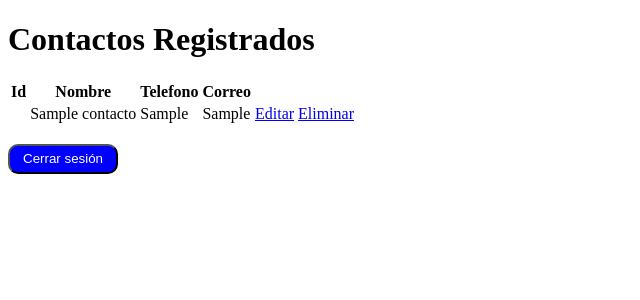
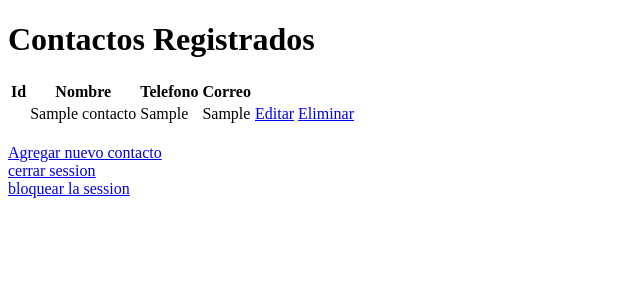
Before and after one commit to sauna05/contactos, a PHP site: page /formulario.php in a window 1280 px wide. Shown: the top 300 px of the page, without its empty margins (0-640 px from the left). Run offline with PHP 8.4, Linux system fonts and the light colour scheme; the visitor is signed in with stand-in values (Sample User, id 1); tables that the repository leaves empty hold one stand-in row (values such as "Sample post"); data that the repository does not hold is empty.

Commit message:
se agrego modifiocacion

```diff
--- a/proyecto/editar.php
+++ b/proyecto/editar.php
@@ -16,7 +16,7 @@ if(isset($_GET['ind'])) {
     $ind = $_GET['ind'];
 } else {
     // Redirigir si no se proporciona un ID válido
-    header('Location: listarcontactos.php');
+    header('Location: formulario.php');
     exit;
 }
 
--- a/proyecto/formulario.php
+++ b/proyecto/formulario.php
@@ -5,10 +5,10 @@ include("conexion.php");
 // Verificar si el usuario ha iniciado sesión
 if(!isset($_SESSION['id_usuario'])){
     header('Location: login.php');
-    exit;
+    exit();
+
 }
 
-// Obtener el ID del usuario que ha iniciado sesión
 $id_usuario = $_SESSION['id_usuario'];
 
 // Consultar los contactos asociados con el usuario
@@ -32,6 +32,7 @@ $conexion = null;
 <body>
     <!-- Lista de contactos -->
     <h1>Contactos Registrados</h1>
+
     <table>
         <tr>
             <th>Id</th>
@@ -58,22 +59,11 @@ $conexion = null;
     </table>
 
     <br/>
-    <style>
-        /* Estilos para el botón */
-        button {
-            width: 110px; /* Ancho del botón */
-            height: 30px; /* Altura del botón */
-            color: blue;
-            background-color: blue;
-            border-radius: 10px;
-        }
-        button a {
-        color: white; /* Color del enlace dentro del botón */
-        text-decoration: none; /* Quitar subrayado del enlace */
-    }
-    </style>
-
-    <button type="button"><a href="cerrar.php">Cerrar sesión</a></button>
+    <a href="crearcontacto.php">Agregar nuevo contacto</a>
+    <br>
+    <a href="cerrar.php"> cerrar session</a>
+    <br>
+    <a href="bloquear.php">bloquear la session</a>
 
 
 
```
Also changed, not shown: proyecto/bloquear.php (added, +35 -0 lines).
